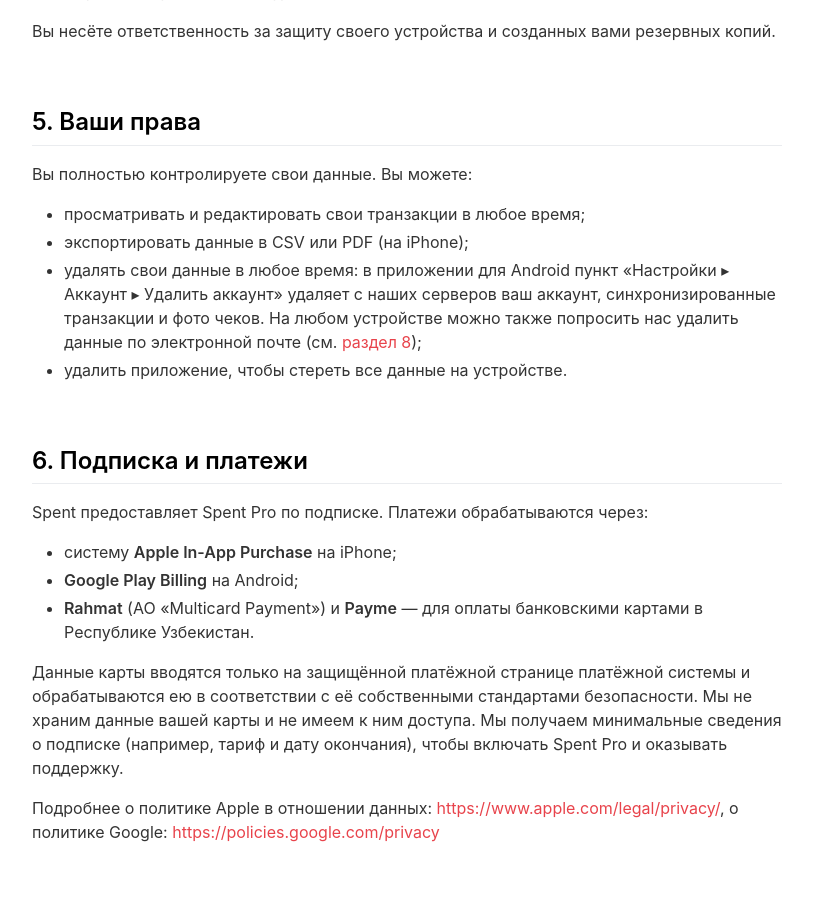
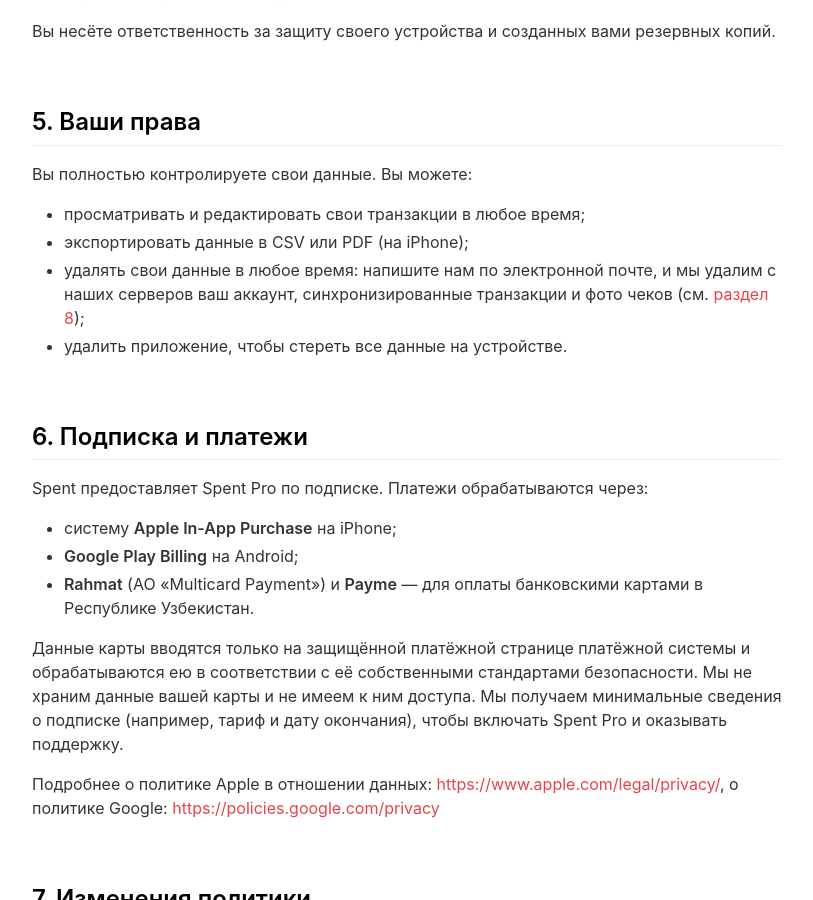
Before and after one commit to khamidjon/spent-landing-page, a Jekyll site: the page built from _pages/ru/privacypolicy.md, in a window 1280 px wide and 900 px high, scrolled down 2105 px. Shown: the whole window, without its empty margins (233-1046 px from the left). Built offline with Jekyll 4.4.1, drawn with Linux system fonts in a browser that asks for light colours; nearby versions of some CDN libraries.

Commit message:
Privacy policy: deletion by email only (Android in-app delete removed)
The Android app no longer has Settings ▸ Account ▸ Delete account (owner,
2026-11-03, to match iOS), so the EN/RU/UZ pages now say to ask by email,
which Play's Data safety form already points to.

Co-Authored-By: Claude Opus 5.5 <noreply@anthropic.com>

```diff
--- a/_pages/ru/privacypolicy.md
+++ b/_pages/ru/privacypolicy.md
@@ -62,7 +62,7 @@ Spent может использовать проверенные сторонн
 
 - просматривать и редактировать свои транзакции в любое время;
 - экспортировать данные в CSV или PDF (на iPhone);
-- удалять свои данные в любое время: в приложении для Android пункт «Настройки ▸ Аккаунт ▸ Удалить аккаунт» удаляет с наших серверов ваш аккаунт, синхронизированные транзакции и фото чеков. На любом устройстве можно также попросить нас удалить данные по электронной почте (см. [раздел 8](#contact){:target="_self"});
+- удалять свои данные в любое время: напишите нам по электронной почте, и мы удалим с наших серверов ваш аккаунт, синхронизированные транзакции и фото чеков (см. [раздел 8](#contact){:target="_self"});
 - удалить приложение, чтобы стереть все данные на устройстве.
 
 <br>
```
Also changed, not shown: _pages/privacypolicy.md (+1 -1 lines), _pages/uz/privacypolicy.md (+1 -1 lines).
